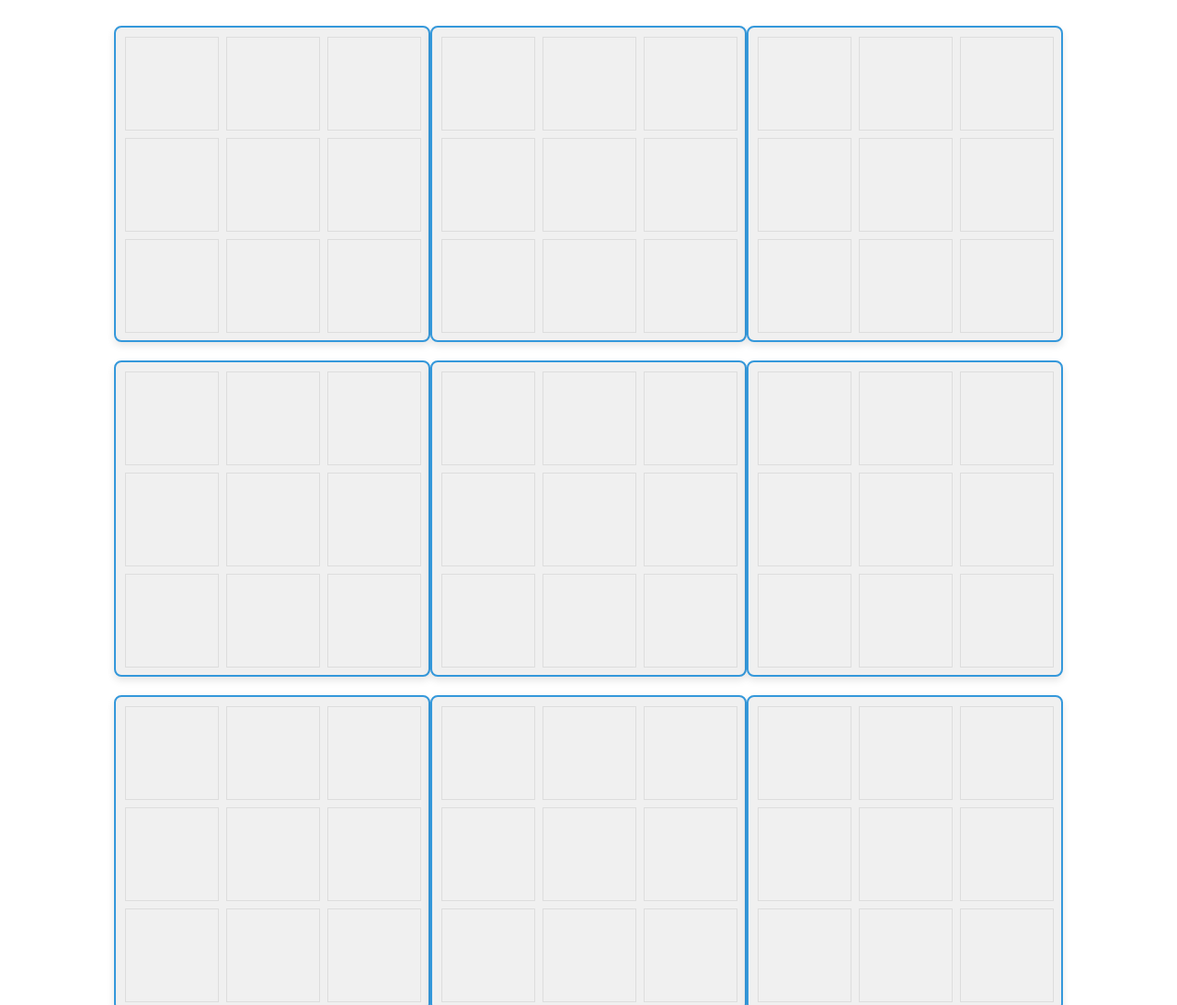
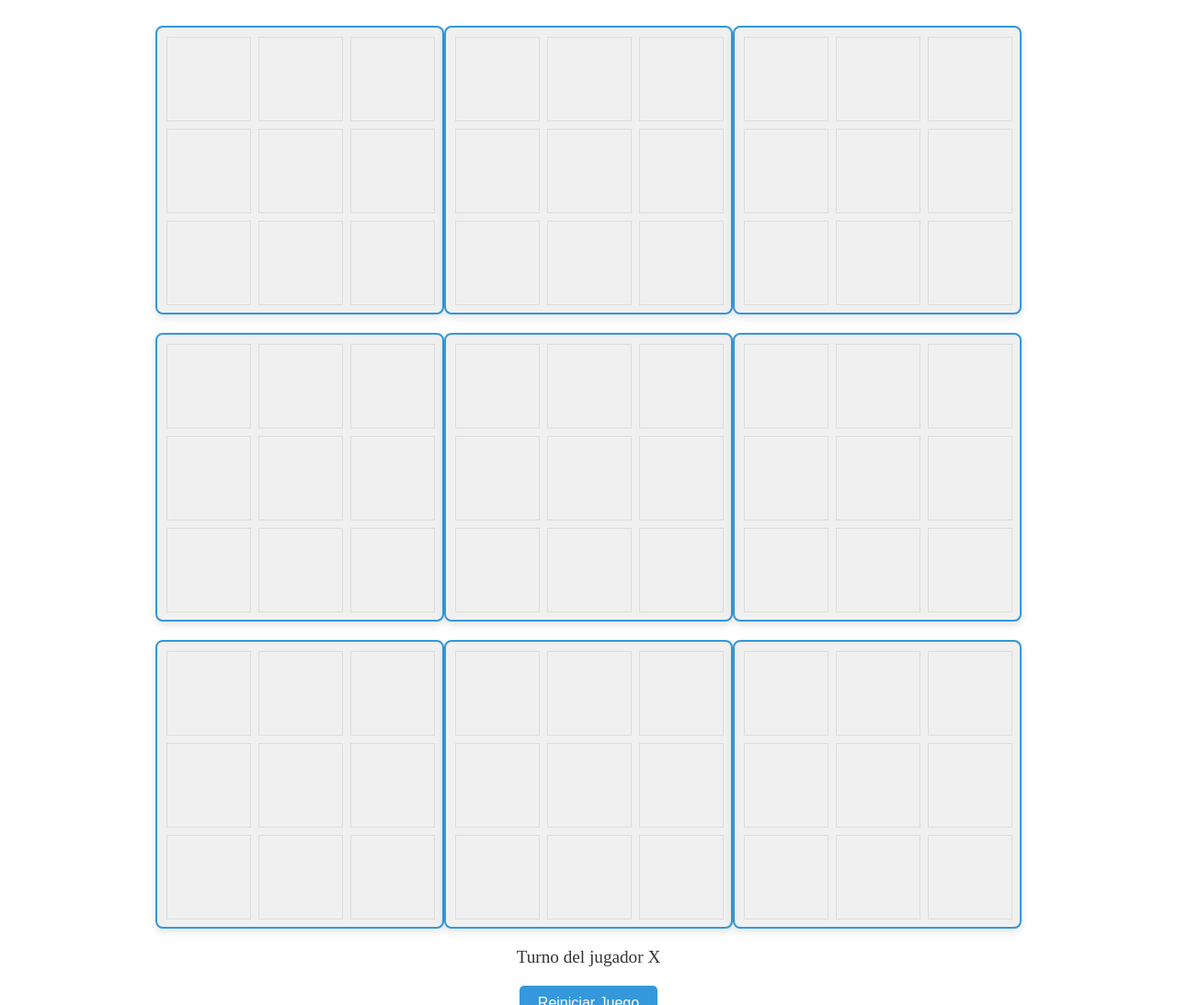
Before and after one commit to nicolasMoraGnd/superTresEnRaya, a plain HTML site: page index.html in a window 1280 px wide. Shown: the top 1093 px of the page at 92% size. Drawn offline with Linux system fonts and the light colour scheme.

Commit message:
cell size changed

```diff
--- a/styles.scss
+++ b/styles.scss
@@ -1,5 +1,5 @@
 // Variables
-$cell-size: 100px;
+$cell-size: 90px;
 $cell-gap: 10px;
 $board-gap: 20px;
 $primary-color: #3498db;
```
Also changed, not shown: styles.css, 1 other file.
